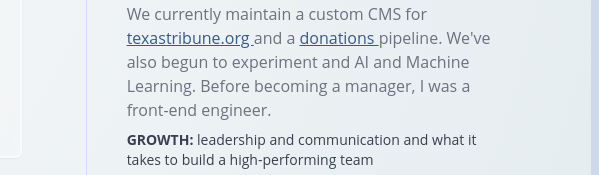
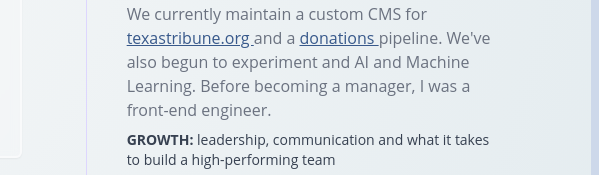
Before and after one commit to ashley-hebler/portfolio-2024, a website: page src/index.html in a window 1280 px wide. Shown: the part 800-975 px from the top of the page, 681-1280 px from the left. Drawn offline with nearby package versions, Linux system fonts and the light colour scheme; files that its build step writes are made by us from their sources.

Commit message:
add better grammar

```diff
--- a/src/index.html
+++ b/src/index.html
@@ -366,7 +366,7 @@
               </p>
               <p class="mb-4 text-sm text-gray-700">
                 <span class="font-bold uppercase">Growth:</span>
-                leadership and communication and what it takes to build a high-performing team
+                leadership, communication and what it takes to build a high-performing team
               </p>
             </li>
             <li class="mb-10 ms-10">
```
